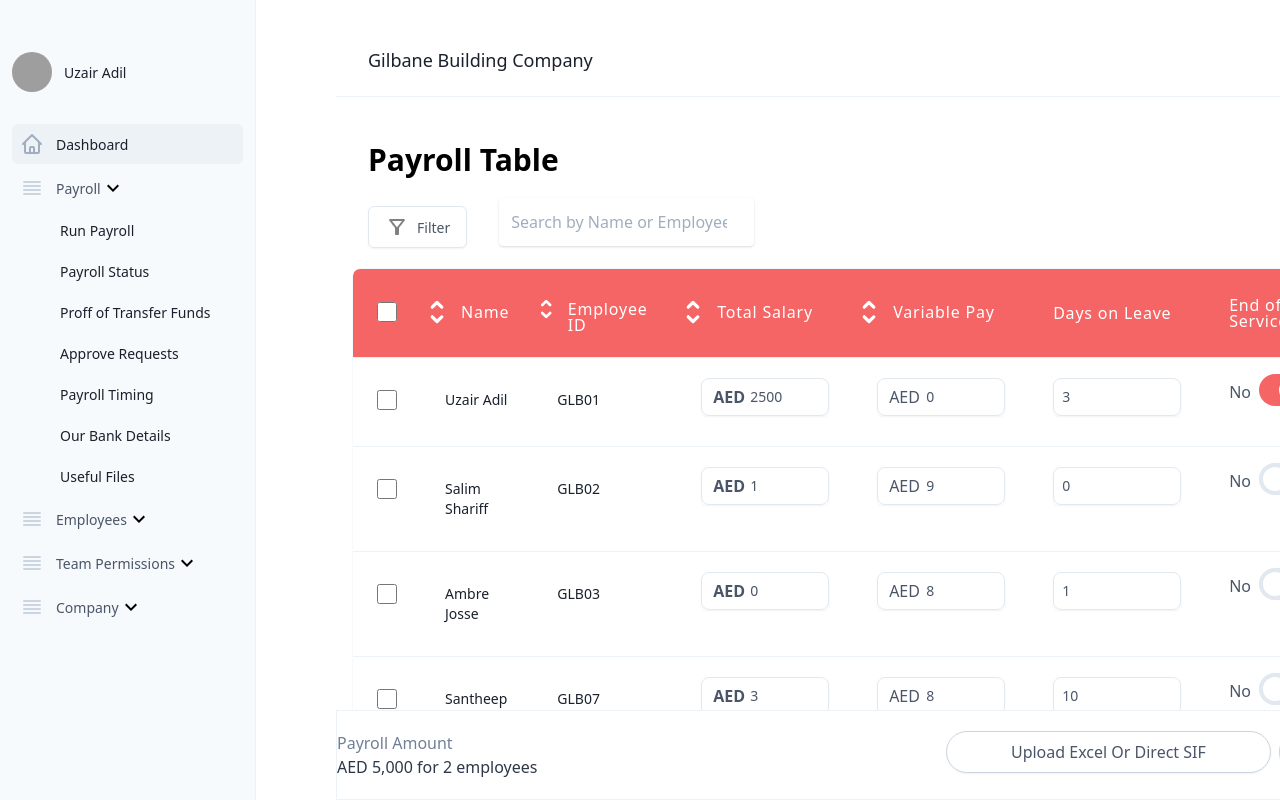
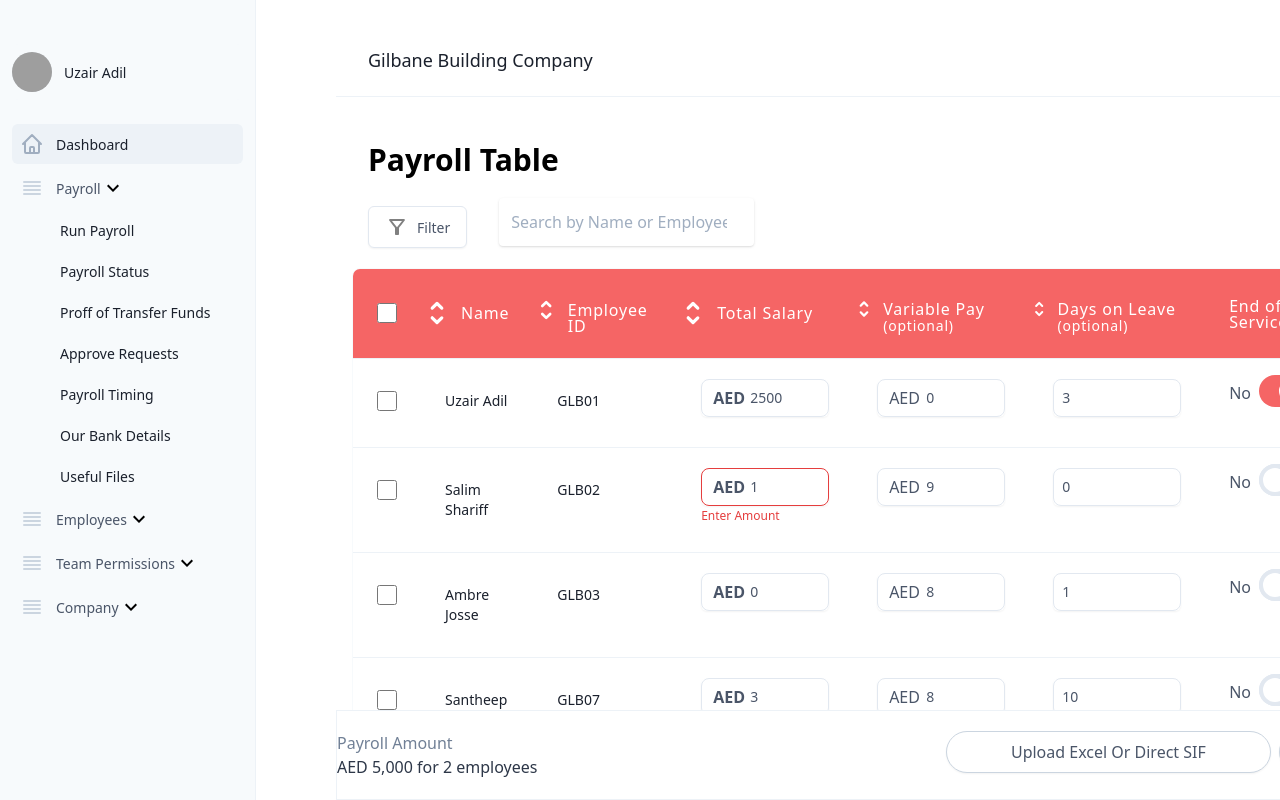
Before and after one commit to Santheepkumar/payroll-table-groundsedge, a React (Create React App) app: page /#/payroll-table in a window 1280 px wide. Shown: the top 800 px of the page. Built offline with nearby package versions, Linux system fonts and the light colour scheme; grey boxes are pictures that could not be loaded.

Commit message:
ui tweaks

```diff
--- a/src/components/Payroll/PayrollTable.js
+++ b/src/components/Payroll/PayrollTable.js
@@ -8,7 +8,7 @@
 } from "react-table";
 
 const CustomInput = (props) => {
-  const { initialValue, enablecurr } = props;
+  const { initialValue, enablecurr, error } = props;
   return (
     <div>
       <div className='mt-1 relative rounded-md shadow-sm '>
@@ -26,9 +26,12 @@
           defaultValue={initialValue}
           className={`block w-32 ${
             enablecurr.view ? "pl-12" : ""
-          } sm:text-sm rounded-lg p-2 border border-gray-300 focus:outline-none`}
+          } sm:text-sm rounded-lg p-2 border border-gray-300 focus:outline-none ${
+            error ? "border-red-600" : "border-gray-300"
+          }`}
         />
       </div>
+      {error ? <div className='text-xs text-red-600'>Enter Amount</div> : null}
     </div>
   );
 };
@@ -89,7 +92,7 @@
     ),
     accessor: "employeeId",
     headerClassName:
-      "px-6 py-6 w-2/12  bg-red-500 text-left text-md leading-4 font-medium text-white tracking-wider",
+      "px-6 py-6 w-3/12  bg-red-500 text-left text-md leading-4 font-medium text-white tracking-wider",
     headerTextClassName: "inline-flex justify-left cursor-pointer",
     cellClassName: "px-6 py-8 align-top leading-5 text-gray-700",
     Cell: ({ row }) => {
@@ -122,6 +125,7 @@
       <CustomInput
         enablecurr={{ view: true, style: "bold" }}
         initialValue={row.original.totalSalary}
+        error={row.original.error}
       />
     ),
   },
@@ -134,7 +138,10 @@
             d='M10 3a1 1 0 01.707.293l3 3a1 1 0 01-1.414 1.414L10 5.414 7.707 7.707a1 1 0 01-1.414-1.414l3-3A1 1 0 0110 3zm-3.707 9.293a1 1 0 011.414 0L10 14.586l2.293-2.293a1 1 0 011.414 1.414l-3 3a1 1 0 01-1.414 0l-3-3a1 1 0 010-1.414z'
             clipRule='evenodd'></path>
         </svg>
-        <span className='mt-2 ml-2'>Variable Pay</span>
+        <span className='mt-2 ml-2'>
+          Variable Pay{" "}
+          <span className='font-light mt-1 text-sm'>(optional)</span>
+        </span>
       </div>
     ),
     accessor: "variablePay",
@@ -150,7 +157,21 @@
     ),
   },
   {
-    Header: "Days on Leave",
+    Header: () => (
+      <div className='flex'>
+        <svg fill='currentColor' viewBox='0 0 20 20' className='-ml-6 h-8 w-8'>
+          <path
+            fillRule='evenodd'
+            d='M10 3a1 1 0 01.707.293l3 3a1 1 0 01-1.414 1.414L10 5.414 7.707 7.707a1 1 0 01-1.414-1.414l3-3A1 1 0 0110 3zm-3.707 9.293a1 1 0 011.414 0L10 14.586l2.293-2.293a1 1 0 011.414 1.414l-3 3a1 1 0 01-1.414 0l-3-3a1 1 0 010-1.414z'
+            clipRule='evenodd'></path>
+        </svg>
+        <span className='mt-2 ml-2'>
+          Days on Leave{" "}
+          <span className='font-light mt-1 text-sm'>(optional)</span>
+        </span>
+      </div>
+    ),
+
     accessor: "daysOnLeave",
     headerClassName:
       "px-6 py-6 w-1/12  bg-red-500 text-left text-md leading-4 font-medium text-white tracking-wider",
--- a/src/components/Payroll/tableData.json
+++ b/src/components/Payroll/tableData.json
@@ -11,6 +11,7 @@
     "name": "Salim Shariff",
     "employeeId": "GLB02",
     "totalSalary": "1",
+    "error": true,
     "variablePay": "9",
     "daysOnLeave": "0",
     "endOfService": false
@@ -30,5 +31,22 @@
     "variablePay": "8",
     "daysOnLeave": "10",
     "endOfService": false
+  },
+  {
+    "name": "Hitman",
+    "employeeId": "GLB08",
+    "totalSalary": "3",
+    "variablePay": "8",
+    "daysOnLeave": "10",
+    "endOfService": false
+  },
+  {
+    "name": "MSD",
+    "employeeId": "GLB09",
+    "totalSalary": "3",
+    "variablePay": "8",
+    "daysOnLeave": "10",
+    "endOfService": false,
+    "error": true
   }
 ]
```
